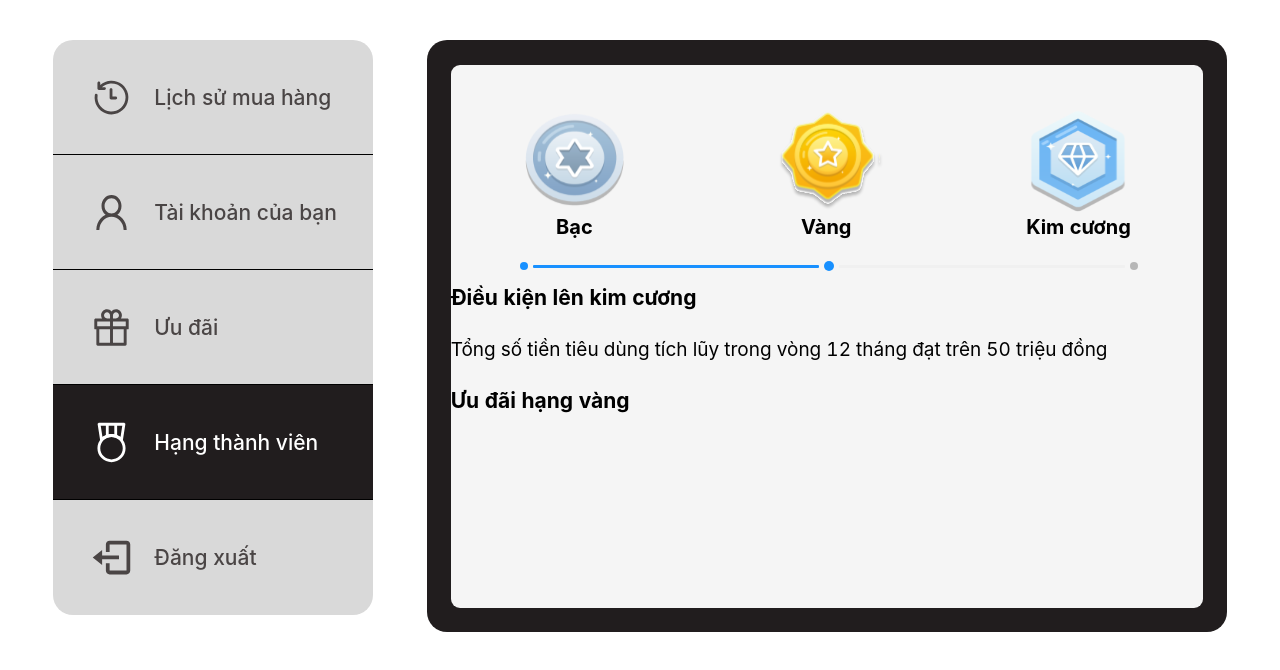
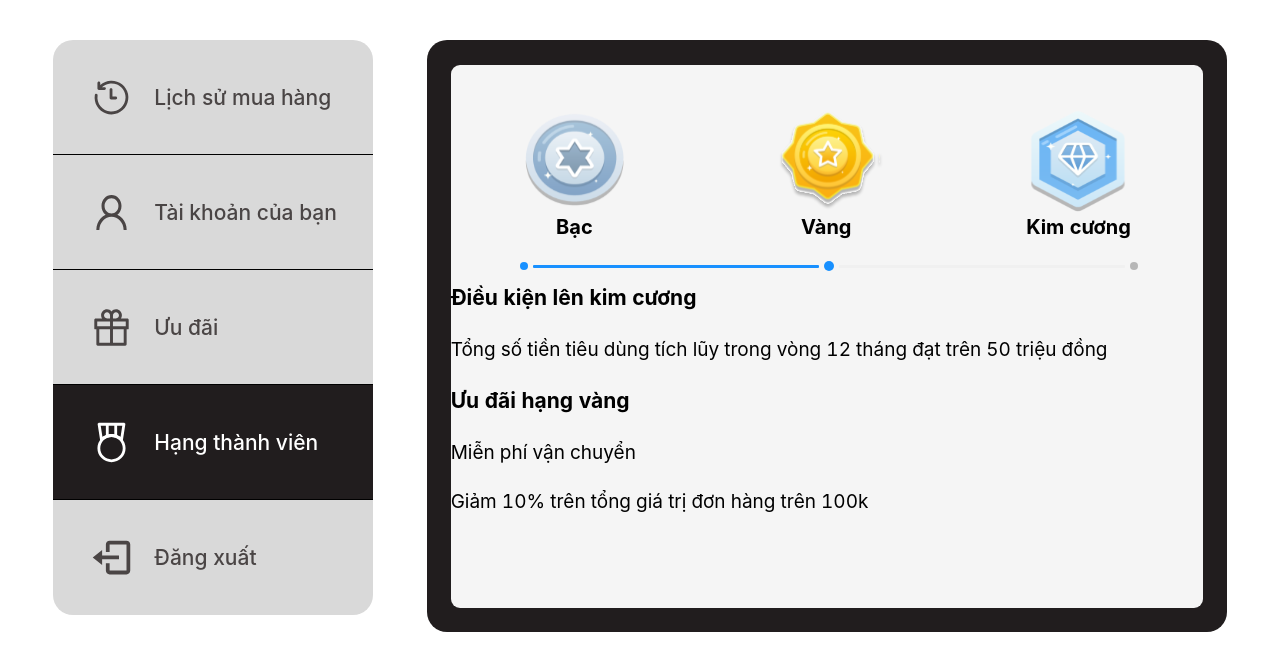
Before and after one commit to emTuantapCode/React-AndTD-App, a React (Create React App) app in the folder my-app/: page /profile in a window 1280 px wide. Both pictures are taken after a click on the element "Hạng thành viên". Shown: the top 670 px of the page. Built offline with nearby package versions, Linux system fonts and the light colour scheme; no server answers.

Commit message:
10:47 15/7

```diff
--- a/my-app/src/components/ProfileComponents/UserRank.jsx
+++ b/my-app/src/components/ProfileComponents/UserRank.jsx
@@ -32,10 +32,7 @@ const UserRank=()=>{
                 <p className="rankInfo__title">{rankInfo[props]?.title}</p>
                 <p className="rankInfo__condition">{rankInfo[props]?.condition}</p>
                 <p className="rankInfo__endow">{rankInfo[props].endow}</p>
-                {rankInfo[props].endowContent.forEach((i)=>
-                   <p className="rankInfo__endowContent">{i}</p>
-                )}
-
+                {rankInfo[props].endowContent.map((content,i)=>{return (<p key={i} className="rankInfo__endowContent">{content}</p>)})}
             </>
         )
 
--- a/my-app/src/components/btncomponent/btncomponent.jsx
+++ b/my-app/src/components/btncomponent/btncomponent.jsx
@@ -1,6 +1,6 @@
 import { useState } from "react";
 import "../../scss/font.scss"
-import "../../scss/BtnSass/Btn.scss";
+import "../../scss/BtnScss/Btn.scss";
 export const BtnMedium=(props)=>{
     return(
 
--- a/my-app/src/scss/BtnSass/Btn.scss
+++ b/my-app/src/scss/BtnScss/Btn.scss
@@ -35,7 +35,6 @@
         padding: 18px 60px;
     }
 
-
     &:hover{
         transform: translateY(-5px);
     }
```
